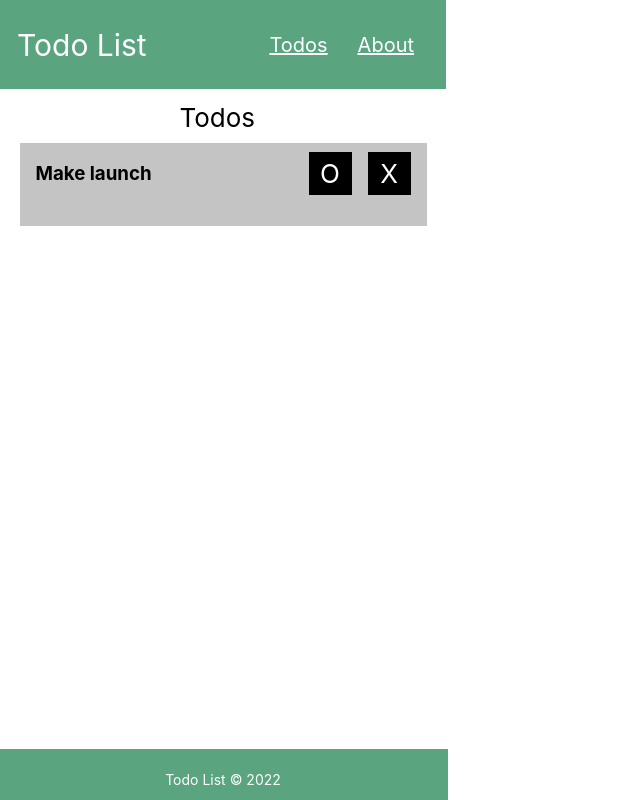
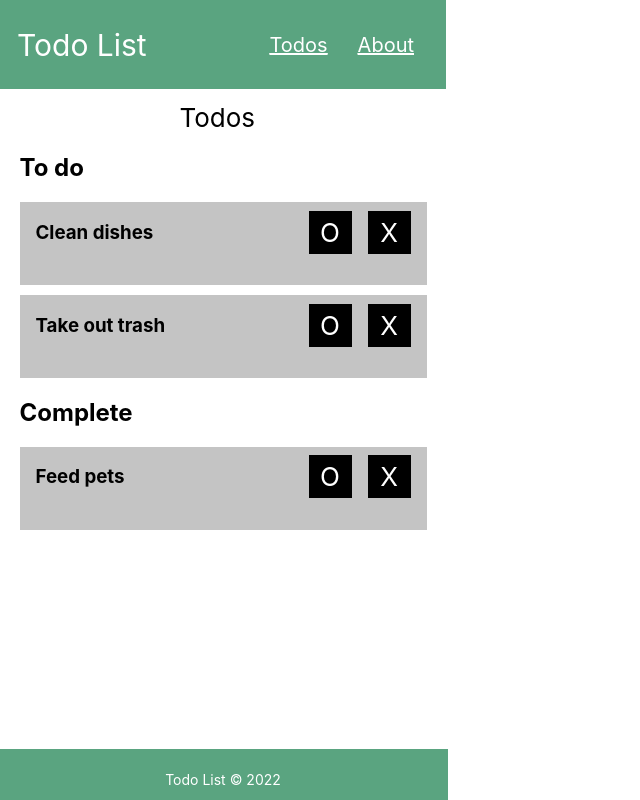
Before and after one commit to Manciya-Xola/todo, a React (Create React App) app: page /todos in a window 1280 px wide. Shown: the whole page, without its empty margins (0-640 px from the left). Built offline with nearby package versions, Linux system fonts and the light colour scheme.

Commit message:
Create Todo List

```diff
--- /dev/null
+++ b/src/components/TodoList/index.jsx
@@ -0,0 +1,54 @@
+import React,{useState} from 'react'
+
+
+import Todo from '../Todo';
+
+const initialTodos = [
+  {
+    id: 0,
+    title: 'Clean dishes',
+    isComplete: false,
+  },
+  {
+    id: 1,
+    title: 'Take out trash',
+    isComplete: false,
+  },
+  {
+    id: 2,
+    title: 'Feed pets',
+    isComplete: true,
+  },
+];
+
+function TodoList() {
+  const [todos, setTodos] = useState(() => initialTodos);
+  return (
+    <div>
+      <div>
+        <h2>To do</h2>
+        <div>
+          {
+            todos.filter(isComplete => !isComplete.isComplete).map((item) =>(
+              <Todo title={item.title} id={item.id} isComplete={item.isComplete}/>
+              )
+            )
+          }
+        </div>
+      </div>
+      <div>
+        <h2>Complete</h2>
+        <div>
+          {
+            todos.filter(isComplete => isComplete.isComplete).map((item) =>(
+              <Todo title={item.title} id={item.id} isComplete={item.isComplete}/>
+              )
+            )
+          }
+        </div>
+      </div>
+    </div>
+  )
+}
+
+export default TodoList
--- a/src/pages/Todos/index.jsx
+++ b/src/pages/Todos/index.jsx
@@ -1,13 +1,13 @@
 import React from 'react'
 
 
-import Todo from '../../components/Todo';
+import TodoList from '../../components/TodoList';
 import styles from "./Todo.module.css";
 function Todos(props) {
   return (
     <main className={styles.container}>
       <h1 className={styles.heading}>Todos</h1>
-      <Todo title={props.title}/>
+      <TodoList/>
     </main>
 
   )
```
